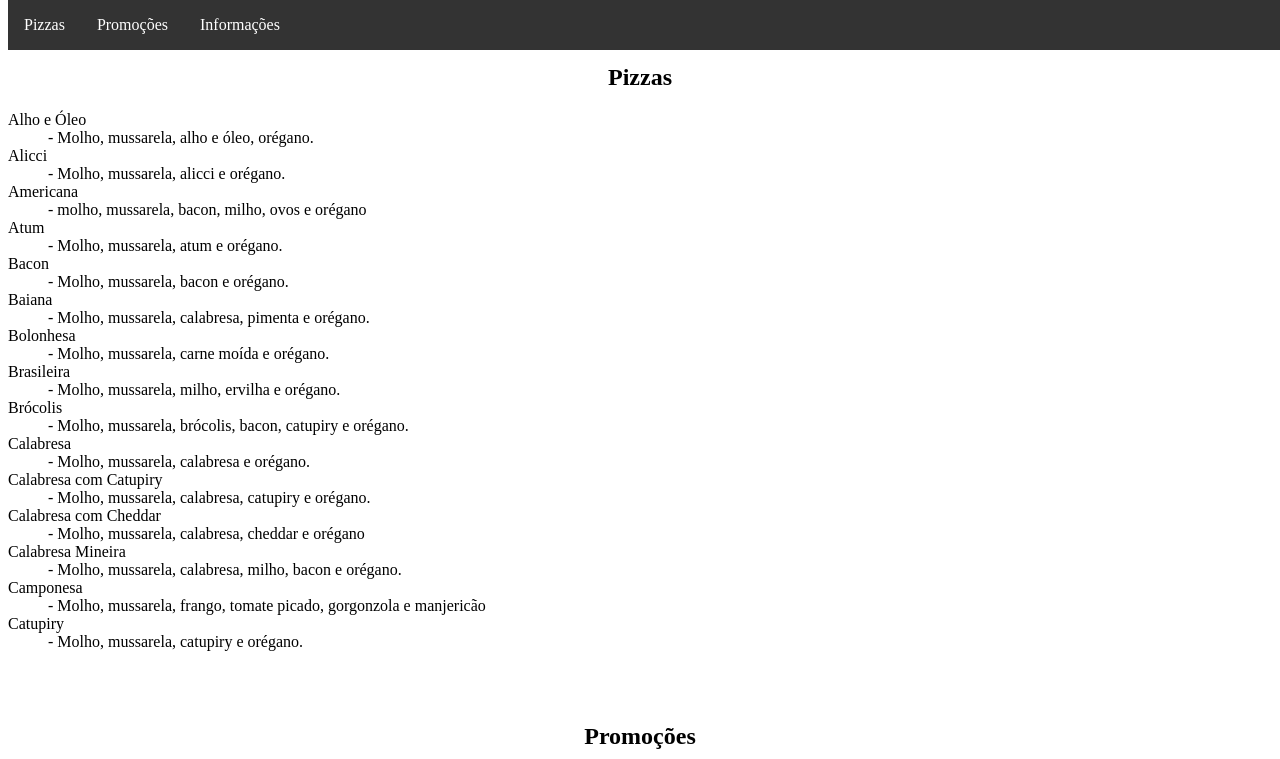
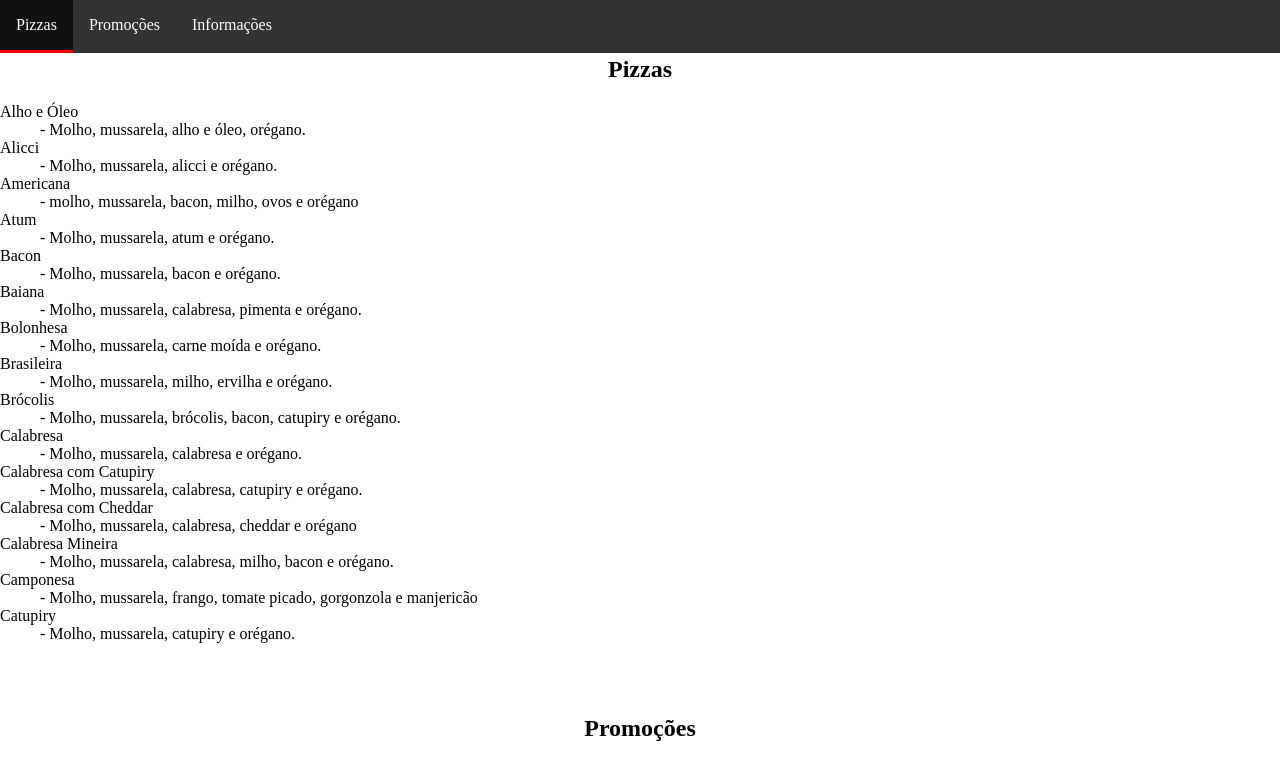
Before and after one commit to rairodrigues/rairodrigues.github.io, a plain HTML site: page index.html in a window 1280 px wide. Shown: the top 759 px of the page. Drawn offline with Linux system fonts and the light colour scheme.

Commit message:
Add files via upload

```diff
--- a/stylesheets/pizzaria.css
+++ b/stylesheets/pizzaria.css
@@ -2,8 +2,7 @@ ul {
     position: fixed;
     top: 0;
     width: 100%;
-}
-ul {
+    height: 53px;
     list-style-type: none;
     margin: 0;
     padding: 0;
@@ -34,3 +33,6 @@ h2 {
 dt{
     font-color: black;
 }
+body {
+    margin: 0;
+}
```
